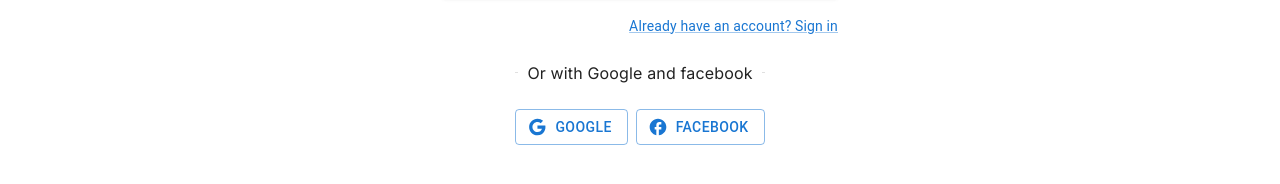
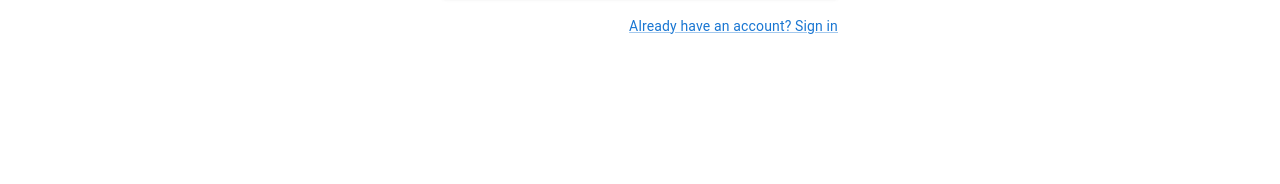
Before and after one commit to Shihabuddin9/PicVault, a Next.js app: page /signUp in a window 1280 px wide. Shown: the part 602-786 px from the top of the page. Built offline with nearby package versions, Linux system fonts and the light colour scheme; no server answers.

Commit message:
fb and google login hide

```diff
--- a/src/component/shared/Register/Register.tsx
+++ b/src/component/shared/Register/Register.tsx
@@ -139,7 +139,7 @@ export default function Register() {
                     </Grid>
                 </Box>
                 {/* easy sign up */}
-                <Box sx={{ mt: 3 }}>
+                {/* <Box sx={{ mt: 3 }}>
                     <Divider sx={{ mb: 3 }}>Or with Google and facebook</Divider>
                     <Button sx={{ mr: 1 }} variant="outlined" startIcon={<GoogleIcon />}>
                         Google
@@ -147,7 +147,7 @@ export default function Register() {
                     <Button variant="outlined" startIcon={<FacebookRoundedIcon />}>
                         Facebook
                     </Button>
-                </Box>
+                </Box> */}
             </Box>
         </Container>
 
```
